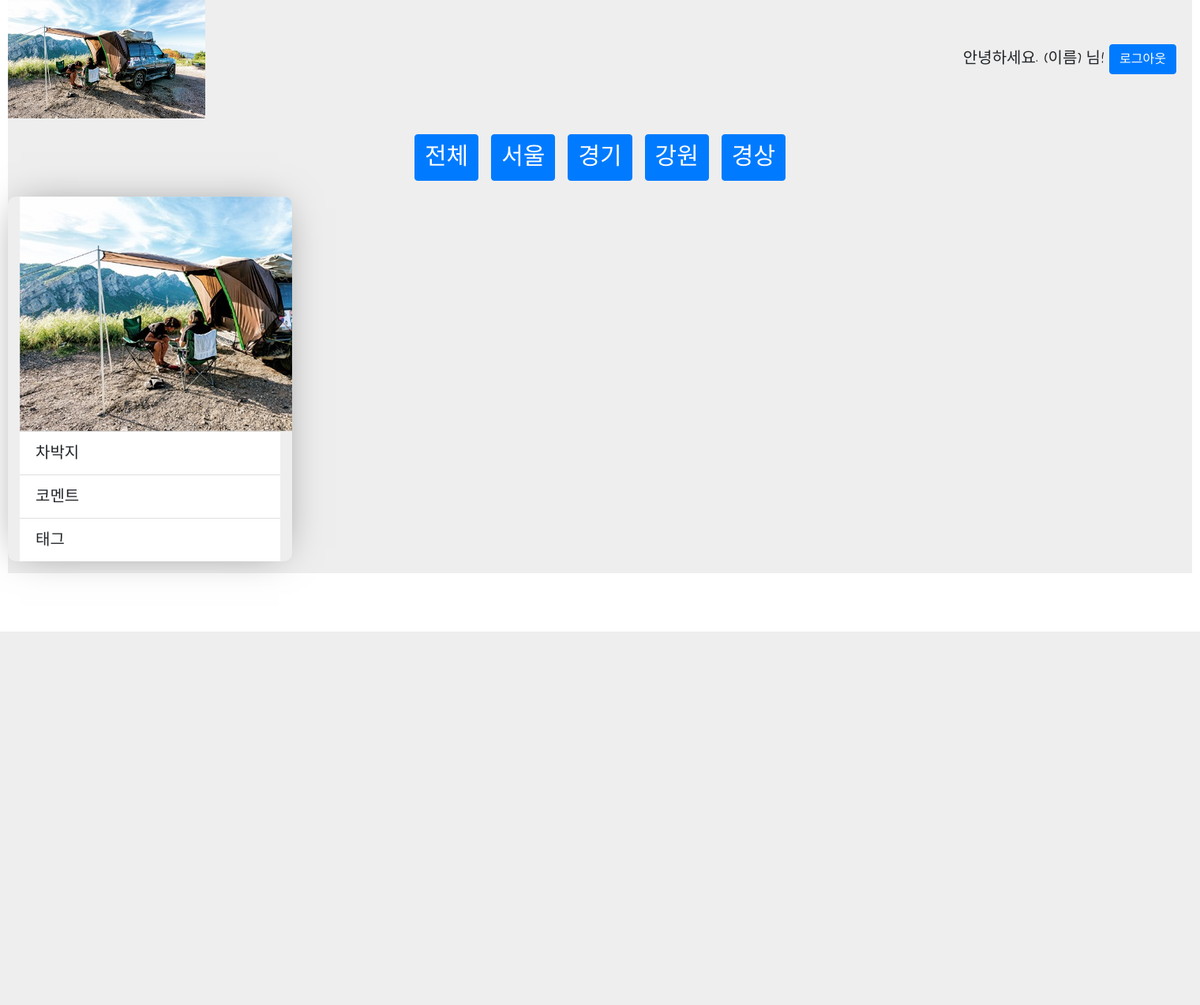
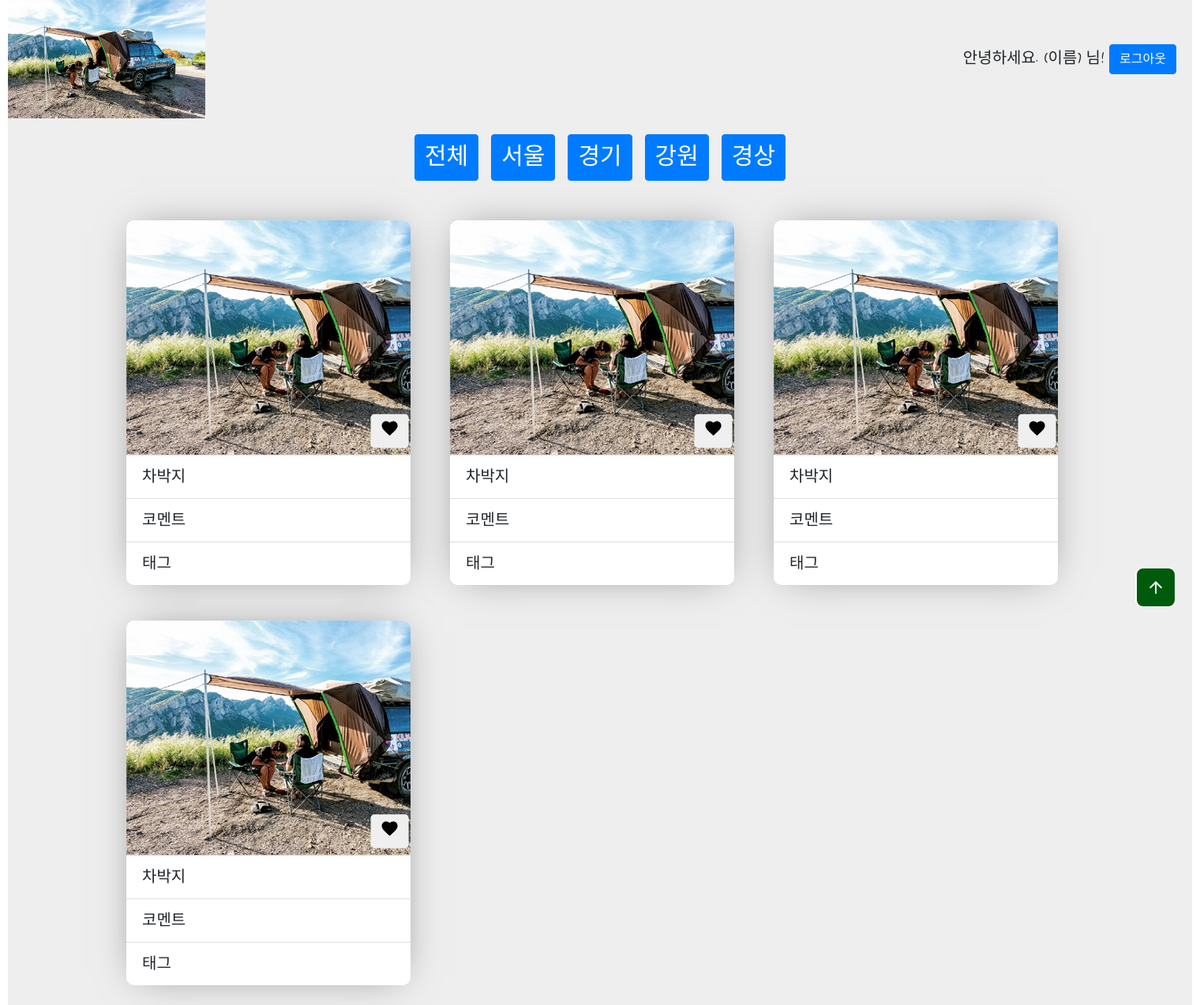
Before and after one commit to kyungwoon/prac3, a Flask app: page / in a window 1520 px wide. Shown: the whole page at 79% size. Before the commit the page ends 800 px from the top, so only its background shows below. Run offline with Flask 2, Linux system fonts and the light colour scheme; some libraries are stand-ins or nearby versions; some web fonts are replaced.

Commit message:
feat: 하트 버튼 구현

```diff
--- a/templates/index.html
+++ b/templates/index.html
@@ -96,7 +96,10 @@
 
     #cards {
         width: 100%;
-        padding-left: 0;
+        padding:0 20px 10px 150px;
+        /*padding-left: 15px;*/
+
+
         display: flex;
         flex-wrap: wrap;
         align-items: center;
@@ -106,8 +109,7 @@
     .card-box {
         width: 360px;
         height: auto;
-        margin: 0 15px 15px 0;
-        padding: 0 15px;
+        margin: 30px 50px 15px 0;
         border-radius: 10px;
         overflow: hidden;
         box-shadow: 0 0 3rem -1rem rgba(0, 0, 0, 0.5);
@@ -166,6 +168,44 @@
         z-index: 9;
     }
 
+    .container {
+        position: relative;
+        width: 100%;
+        max-width: 400px;
+        margin: 0 auto;
+
+
+    }
+
+    /*.container img {*/
+    /*    width: 100%;*/
+    /*    height: auto;*/
+    /*}*/
+
+    .container .btn {
+        position: absolute;
+        /*top: 50%;*/
+        left: 50%;
+        transform: translate(270%, -120%);
+        /*-ms-transform: translate(-50%, -50%);*/
+        /*background-color: #f1f1f1;*/
+        /*color: black;*/
+        font-size: 16px;
+        /*padding: 10px 30px;*/
+        border: none;
+        cursor: pointer;
+        border-radius: 5px;
+        text-align: center;
+
+
+    }
+
+    .container .btn:hover {
+        background-color: #ffffff;
+        /*color: white;*/
+
+    }
+
 
 </style>
 
@@ -180,6 +220,19 @@
         interval: 2000, //시간
         wrap: true //영구 반복
     })
+
+    function like(title) {
+        $.ajax({
+            type: 'POST',
+            url: '/main',
+            data: {title_give: title},
+            success: function (response) {
+                alert(response['msg']);
+                window.location.reload()
+            }
+        });
+    }
+
 
     //키워드 클릭 시 카드 띄우기
     function keyword(data) {
@@ -206,32 +259,32 @@
                     $('#cards').append(temp_html)
                 }
             }
-        })
+        });
     }
 
     //상단으로 올라가는 아이콘
-    window.addEventListener('scroll', _.throttle(function () { //스크롤 이벤트 rodash이용
-        //console.log(window.scrollY);
-        // _.throttle(함수, 시간)
-        if (window.scrollY > 500) {
-            //버튼 보이기
-            gsap.to('#to-top', .2, { //애니메이션 라이브러리 gsap
-                x: 0
-            });
-        } else {
-            //버튼 숨기기
-            gsap.to('#to-top', .2, {
-                x: 100
-            });
-        }
-    }, 300));
-
-    const toTopEl = document.querySelector('#to-top');
-    toTopEl.addEventListener('click', function () {
-        gsap.to(window, .7, {
-            scrollTo: 0
-        });
-    });
+    // window.addEventListener('scroll', _.throttle(function () { //스크롤 이벤트 rodash이용
+    //     //console.log(window.scrollY);
+    //     // _.throttle(함수, 시간)
+    //     if (window.scrollY > 500) {
+    //         //버튼 보이기
+    //         gsap.to('#to-top', .2, { //애니메이션 라이브러리 gsap
+    //             x: 0
+    //         });
+    //     } else {
+    //         //버튼 숨기기
+    //         gsap.to('#to-top', .2, {
+    //             x: 100
+    //         });
+    //     }
+    // }, 300));
+    //
+    // const toTopEl = document.querySelector('#to-top');
+    // toTopEl.addEventListener('click', function () {
+    //     gsap.to(window, .7, {
+    //         scrollTo: 0
+    //     });
+    // });
 
 
 </script>
@@ -261,10 +314,22 @@
 
         <div id="cards">
 
+
             <div class="card-box">
                 <a href="/detail=${title}"></a>
                 <div class="card-image">
                     <img src="/static/logo.jpg" alt="card-image">
+
+                    <div class="container">
+                        <button class="btn" type="button" onclick="javascript:sensorBtnClick('btn1');">
+                            <svg class="nav-icon like" xmlns="http://www.w3.org/2000/svg" height="24"
+                                 viewBox="0 0 24 24" width="24">
+                                <path d="M0 0h24v24H0z" fill="none"/>
+                                <path d="M12 21.35l-1.45-1.32C5.4 15.36 2 12.28 2 8.5 2 5.42 4.42 3 7.5 3c1.74 0 3.41.81 4.5 2.09C13.09 3.81 14.76 3 16.5 3 19.58 3 22 5.42 22 8.5c0 3.78-3.4 6.86-8.55 11.54L12 21.35z"/>
+                            </svg>
+                        </button>
+
+                    </div>
 
                 </div>
                 <ul class="list-group list-group-flush">
@@ -276,6 +341,85 @@
 
 
             </div>
+            <div class="card-box">
+                <a href="/detail=${title}"></a>
+                <div class="card-image">
+                    <img src="/static/logo.jpg" alt="card-image">
+
+                    <div class="container">
+                        <button class="btn" type="button" onclick="javascript:sensorBtnClick('btn1');">
+                            <svg class="nav-icon like" xmlns="http://www.w3.org/2000/svg" height="24"
+                                 viewBox="0 0 24 24" width="24">
+                                <path d="M0 0h24v24H0z" fill="none"/>
+                                <path d="M12 21.35l-1.45-1.32C5.4 15.36 2 12.28 2 8.5 2 5.42 4.42 3 7.5 3c1.74 0 3.41.81 4.5 2.09C13.09 3.81 14.76 3 16.5 3 19.58 3 22 5.42 22 8.5c0 3.78-3.4 6.86-8.55 11.54L12 21.35z"/>
+                            </svg>
+                        </button>
+
+                    </div>
+
+                </div>
+                <ul class="list-group list-group-flush">
+
+                    <li class="list-group-item">차박지</li>
+                    <li class="list-group-item">코멘트</li>
+                    <li class="list-group-item">태그</li>
+                </ul>
+
+
+            </div>
+            <div class="card-box">
+                <a href="/detail=${title}"></a>
+                <div class="card-image">
+                    <img src="/static/logo.jpg" alt="card-image">
+
+                    <div class="container">
+                        <button class="btn" type="button" onclick="javascript:sensorBtnClick('btn1');">
+                            <svg class="nav-icon like" xmlns="http://www.w3.org/2000/svg" height="24"
+                                 viewBox="0 0 24 24" width="24">
+                                <path d="M0 0h24v24H0z" fill="none"/>
+                                <path d="M12 21.35l-1.45-1.32C5.4 15.36 2 12.28 2 8.5 2 5.42 4.42 3 7.5 3c1.74 0 3.41.81 4.5 2.09C13.09 3.81 14.76 3 16.5 3 19.58 3 22 5.42 22 8.5c0 3.78-3.4 6.86-8.55 11.54L12 21.35z"/>
+                            </svg>
+                        </button>
+
+                    </div>
+
+                </div>
+                <ul class="list-group list-group-flush">
+
+                    <li class="list-group-item">차박지</li>
+                    <li class="list-group-item">코멘트</li>
+                    <li class="list-group-item">태그</li>
+                </ul>
+
+
+            </div>
+            <div class="card-box">
+                <a href="/detail=${title}"></a>
+                <div class="card-image">
+                    <img src="/static/logo.jpg" alt="card-image">
+
+                    <div class="container">
+                        <button class="btn" type="button" onclick="javascript:sensorBtnClick('btn1');">
+                            <svg class="nav-icon like" xmlns="http://www.w3.org/2000/svg" height="24"
+                                 viewBox="0 0 24 24" width="24">
+                                <path d="M0 0h24v24H0z" fill="none"/>
+                                <path d="M12 21.35l-1.45-1.32C5.4 15.36 2 12.28 2 8.5 2 5.42 4.42 3 7.5 3c1.74 0 3.41.81 4.5 2.09C13.09 3.81 14.76 3 16.5 3 19.58 3 22 5.42 22 8.5c0 3.78-3.4 6.86-8.55 11.54L12 21.35z"/>
+                            </svg>
+                        </button>
+
+                    </div>
+
+                </div>
+                <ul class="list-group list-group-flush">
+
+                    <li class="list-group-item">차박지</li>
+                    <li class="list-group-item">코멘트</li>
+                    <li class="list-group-item">태그</li>
+                </ul>
+
+
+            </div>
+
 
         </div>
 
```
